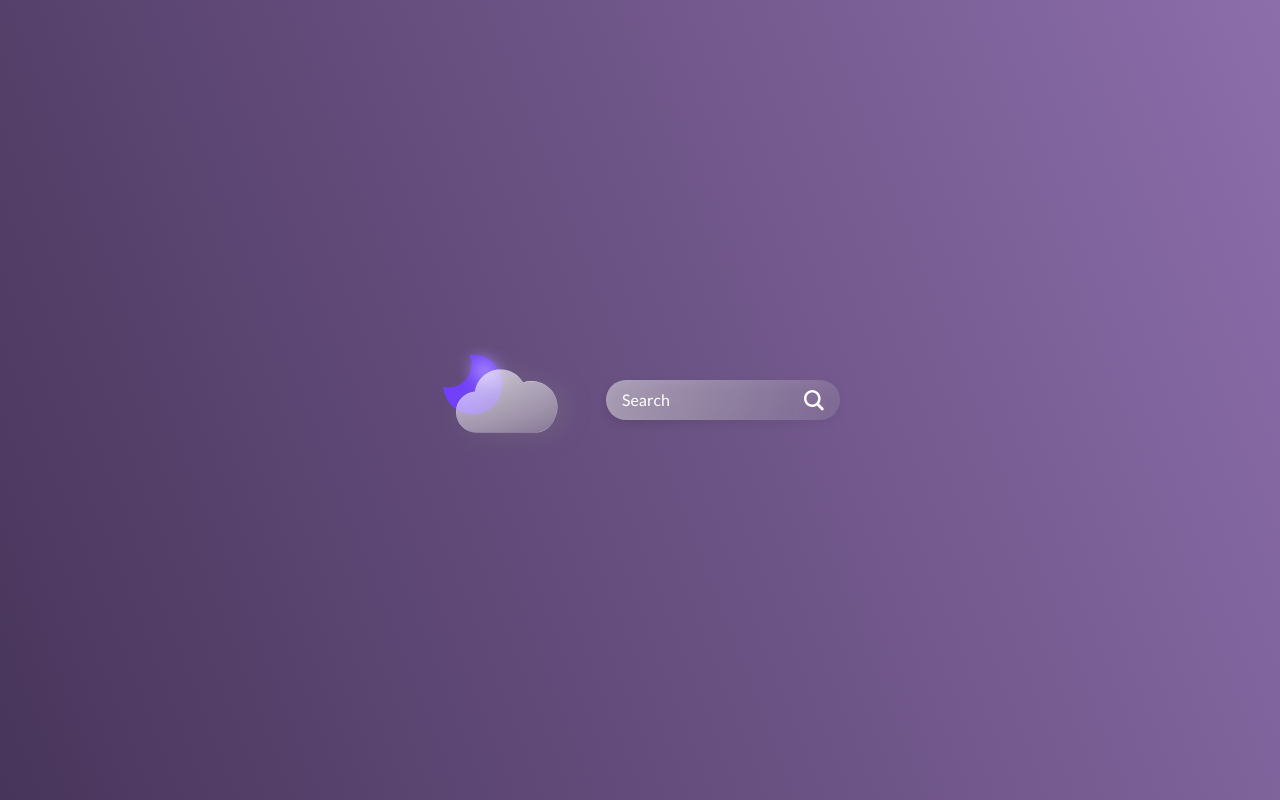
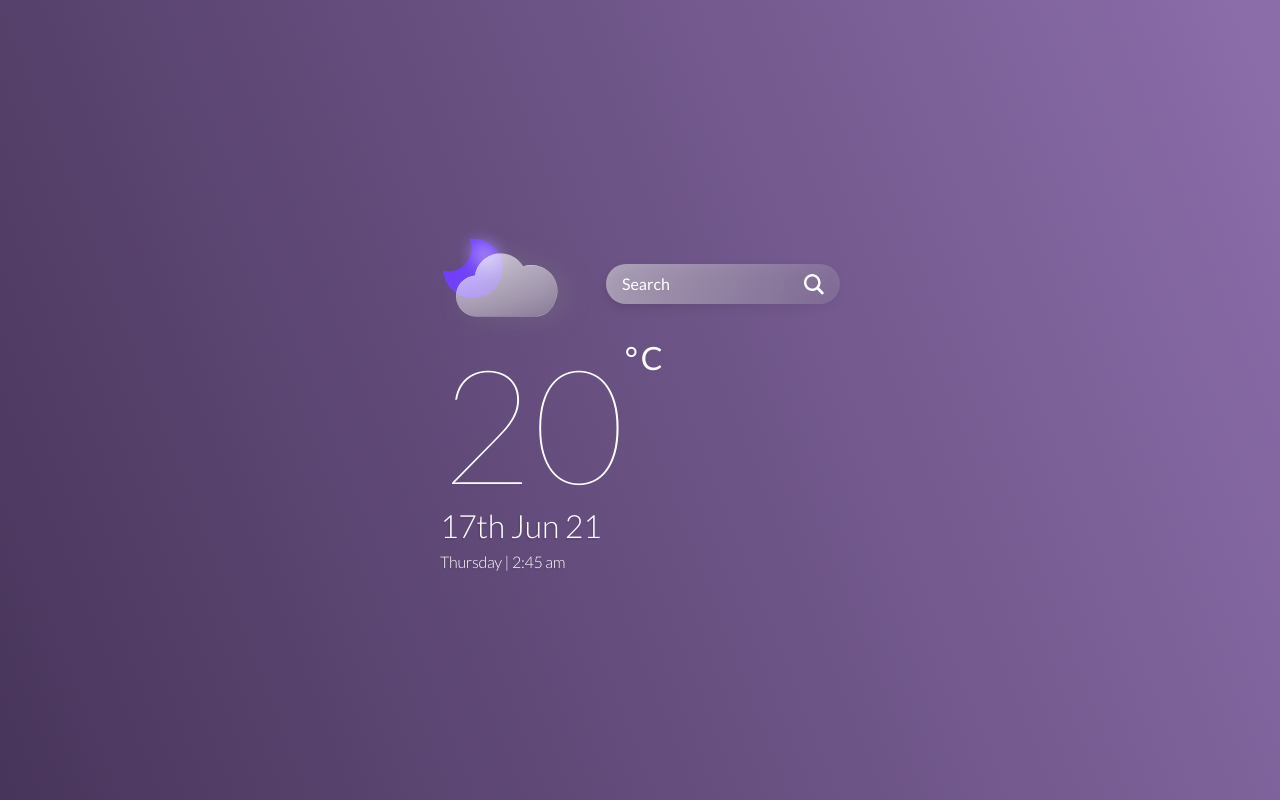
Before and after one commit to rantavishav/weather_app, a React (Create React App) app: page / in a window 1280 px wide. Built offline with nearby package versions, Linux system fonts and the light colour scheme.

Commit message:
Added temperature Card desgin for home page

```diff
--- a/src/assets/styles/index.css
+++ b/src/assets/styles/index.css
@@ -9,19 +9,9 @@
 body {
   font-family: 'Lato', sans-serif;
   letter-spacing: -0.28px;
+  color: #ffffff;
 }
 
-.mendatory_sign:after {
-  content: ' *';
-  color: red;
-  font-weight: bold;
-}
-
-.custom-label {
-  font-weight: bold;
-}
-
-/* formcss */
 h1 {
   font-weight: 800;
   font-size: 30px;
--- a/src/components/index.js
+++ b/src/components/index.js
@@ -1,3 +1,4 @@
 export { default as LayoutWrapper } from './layoutWrapper';
 export { default as WeatherIcon } from './weatherIcon';
 export { default as SearchBar } from './searchBar';
+export { default as TemperatureCard } from './temperatureCard';
--- /dev/null
+++ b/src/components/temperatureCard/index.jsx
@@ -0,0 +1,25 @@
+// import styles for this component
+import './temperatureCard.css';
+
+const TemperatureCard = ({
+  tempValue = 20,
+  date = '17th Jun 21',
+  day = 'Thursday',
+  time = '2:45 am'
+}) => {
+  return (
+    <div className="temperature-container">
+      <div className="temperature-value d-flex">
+        {tempValue}
+        <span className="temperature-units-text">&#176; C</span>
+      </div>
+
+      <div className="temperature-date">{date}</div>
+      <div className="temperature-day-time">
+        {day} | {time}
+      </div>
+    </div>
+  );
+};
+
+export default TemperatureCard;
--- /dev/null
+++ b/src/components/temperatureCard/temperatureCard.css
@@ -0,0 +1,23 @@
+.temperature-container .temperature-value {
+  font-weight: 100;
+  font-size: 10rem;
+  line-height: 100%;
+}
+
+.temperature-units-text {
+  font-weight: 400;
+  font-size: 32px;
+  line-height: 100%;
+  letter-spacing: -0.05em;
+}
+
+.temperature-date,
+.temperature-day-time {
+  font-weight: 300;
+  font-size: 2rem;
+  text-shadow: -1.51px 2.26px 0.75px rgba(0, 0, 0, 0.1);
+}
+
+.temperature-day-time {
+  font-size: 1rem;
+}
--- a/src/views/home/Home.jsx
+++ b/src/views/home/Home.jsx
@@ -1,4 +1,4 @@
-import { SearchBar, WeatherIcon } from '../../components';
+import { SearchBar, TemperatureCard, WeatherIcon } from '../../components';
 
 // import css for this page
 import './Home.css';
@@ -10,6 +10,7 @@ const Home = () => {
         <WeatherIcon />
         <SearchBar />
       </div>
+      <TemperatureCard />
     </div>
   );
 };
```
